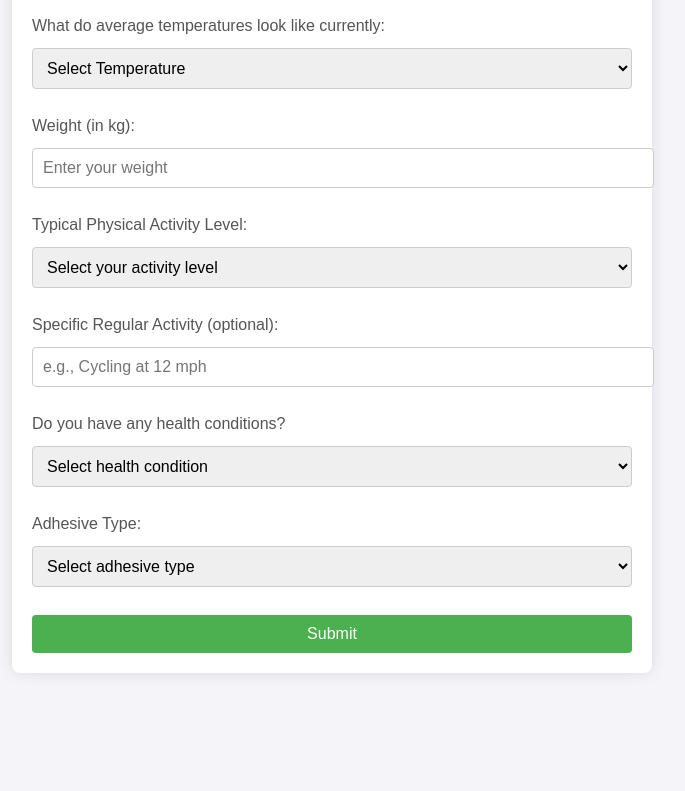
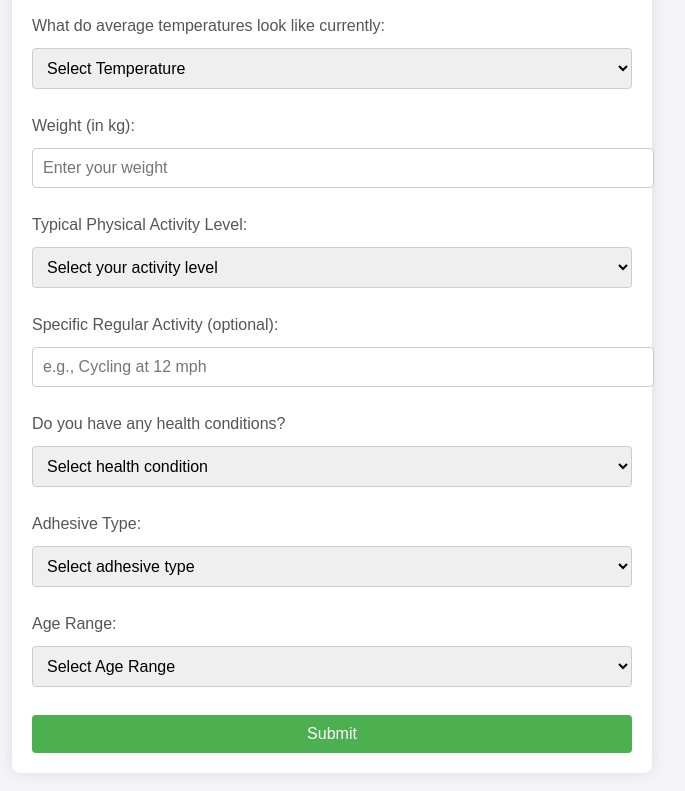
Before and after one commit to PriSurisetty/SWE_Match_Comp, a plain HTML site: page index.html in a window 1280 px wide. Shown: the part 532-1323 px from the top of the page, without its empty margins (308-993 px from the left). Before the commit the page ends 1255 px from the top, so only its background shows below. Drawn offline with Linux system fonts and the light colour scheme.

Commit message:
Update index.html

```diff
--- a/index.html
+++ b/index.html
@@ -141,6 +141,7 @@
                     <option value="other">Other</option>
                 </select>
             </div>
+
             <div class="form-group">
                 <label for="adhesiveType">Adhesive Type:</label>
                 <select id="adhesiveType" name="adhesiveType" required>
@@ -154,6 +155,22 @@
                     <option value="other">Other</option>
                 </select>
             </div>
+
+            <!-- Age Range Dropdown -->
+            <div class="form-group">
+                <label for="age">Age Range:</label>
+                <select id="age" name="age" required>
+                    <option value="" disabled selected>Select Age Range</option>
+                    <option value="under18">Under 18</option>
+                    <option value="18-25">18-25</option>
+                    <option value="26-35">26-35</option>
+                    <option value="36-45">36-45</option>
+                    <option value="46-55">46-55</option>
+                    <option value="56-65">56-65</option>
+                    <option value="66+">66 and above</option>
+                </select>
+            </div>
+
             <button type="submit">Submit</button>
         </form>
     </div>
```
